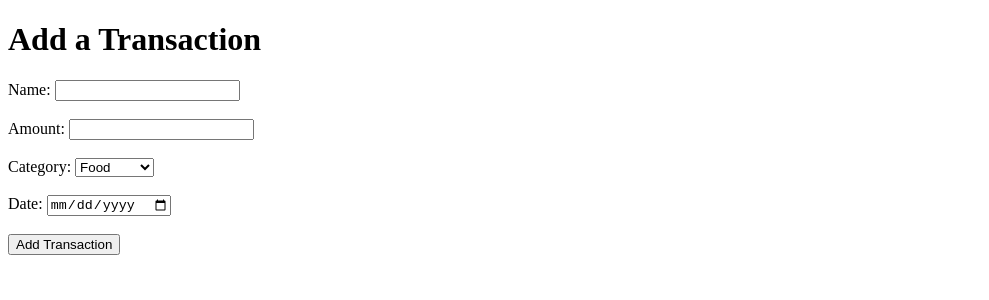
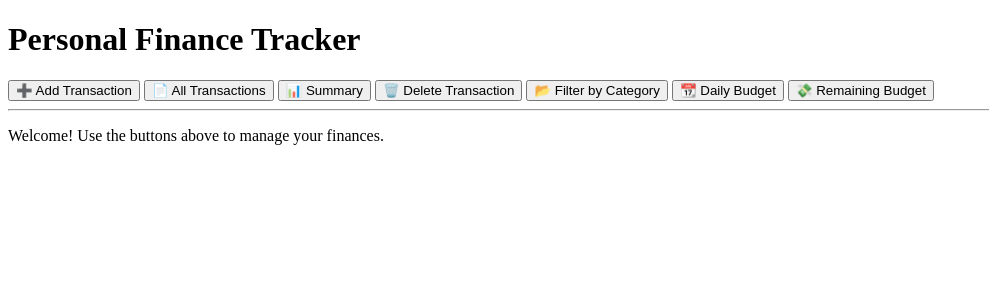
Before and after one commit to Ganga0506/Personal_Finance_Tracker, a FastAPI app: page / in a window 1280 px wide. Shown: the top 300 px of the page, without its empty margins (0-989 px from the left). Run offline with FastAPI, Linux system fonts and the light colour scheme.

Commit message:
Refactor templates and main routes for finance tracker
* Made a base template for consistent layout using Jinja
* Updated all HTML templates to extend the base for cleaner code
* Combined GET and POST in main route for adding transactions
* Show all transactions on the home page
* Added templates for category filter, daily budget, delete, and results
* Improved app structure and user experience

```diff
--- a/App/main.py
+++ b/App/main.py
@@ -46,28 +46,28 @@ templates = Jinja2Templates(directory=os.path.join(BASE_DIR, "templates"))
 
 # 1. Home Page
 @app.get("/")
-def home(request: Request):
-    return templates.TemplateResponse("index.html", {"request": request,})
+def home(request: Request, db: Session = Depends(get_db)):
+    all_txns = transactions.get_all_transactions(db)
+    return templates.TemplateResponse("index.html", {"request": request, "transactions": all_txns})
 
-# 2. Show form to add transaction
-@app.post("/add")
-def add_form(request: Request):
-    categories = transactions.get_categories()
-    return templates.TemplateResponse("add_transaction.html", {
-        "request": request,
-        "categories": categories
-    })
+# 2. Show form on GET to add transaction and also handle POST submission
+@app.api_route("/add", methods=["GET", "POST"])
+def add_transaction(
+    request: Request,
+    db: Session = Depends(get_db),
+    name: str = Form(None),
+    amount: float = Form(None),
+    category: str = Form(None),
+    date: date = Form(None)
+):
+    if request.method == "GET":
+        categories = transactions.get_categories()
+        return templates.TemplateResponse("add_transaction.html", {
+            "request": request,
+            "categories": categories
+        })
 
-# 3. Handle form submission from /add
-def submit_form(
-    request: Request,
-    name: str = Form(...),
-    amount: float = Form(...),
-    category: str = Form(...),
-    date: date = Form(...),
-    db: Session = Depends(get_db)
-):
-    if amount < 0:
+    if amount is not None and amount<0:
         raise HTTPException(status_code=400, detail="Amount cannot be negative")
 
     try:
@@ -82,7 +82,7 @@ def submit_form(
     except Exception as e:
         raise HTTPException(status_code=400, detail=str(e))
 
-# 4. Show all transactions
+# 3. Show all transactions
 @app.get("/transactions")
 def view_transactions(request: Request, db: Session = Depends(get_db)):
     all_txns = transactions.get_all_transactions(db)
@@ -91,18 +91,18 @@ def view_transactions(request: Request, db: Session = Depends(get_db)):
         "transactions": all_txns
     })
 
-# 5. POST transaction (API, not form)
+# 4. POST transaction (API, not form)
 @app.post("/transactions", response_model=TransactionResponse)
 def create_transaction(transaction: TransactionCreate, db: Session = Depends(get_db)):
     txn = transactions.add_transaction(db, **transaction.dict())
     return txn
 
-# 6. Get summary (JSON for now)
+# 5. Get summary (JSON for now)
 @app.get("/summary")
 def get_summary(budget: float, db: Session = Depends(get_db)):
     return transactions.get_summary(db, budget)
 
-# 7. Get categories (JSON)
+# 6. Get categories (JSON)
 @app.get("/categories")
 def get_categories():
     return transactions.get_categories()
--- /dev/null
+++ b/app/templates/base.html
@@ -0,0 +1,22 @@
+<!DOCTYPE html>
+<html lang="en">
+<head>
+    <meta charset="UTF-8" />
+    <title>{% block title %}Personal Finance Tracker{% endblock %}</title>
+</head>
+<body>
+    <h1>Personal Finance Tracker</h1>
+    <nav>
+        <a href="/add"><button>➕ Add Transaction</button></a>
+        <a href="/transactions"><button>📄 All Transactions</button></a>
+        <a href="/summary"><button>📊 Summary</button></a>
+        <a href="/delete"><button>🗑️ Delete Transaction</button></a>
+        <a href="/category"><button>📂 Filter by Category</button></a>
+        <a href="/daily-budget"><button>📆 Daily Budget</button></a>
+        <a href="/remaining-budget"><button>💸 Remaining Budget</button></a>
+    </nav>
+    <hr>
+    {% block content %}
+    {% endblock %}
+</body>
+</html>
--- a/app/templates/index.html
+++ b/app/templates/index.html
@@ -1,32 +1,7 @@
-<!DOCTYPE html>
-<html>
-<head>
-    <title>Personal Finance Tracker</title>
-</head>
-<body>
-    <h1>Add a Transaction</h1>
-    <form method="post">
-        <label>Name:</label>
-        <input type="text" name="name" required><br><br>
+{% extends "base.html" %}
 
-        <label>Amount:</label>
-        <input type="number" name="amount" step="1" min ="0" required><br><br>
+{% block title %}Home{% endblock %}
 
-        <label>Category:</label>
-        <select name="category" required>
-            <option value="Food">Food</option>
-            <option value="Transport">Transport</option>
-            <option value="Fun">Fun</option>
-            <option value="Utilities">Utilities</option>
-            <option value="Health">Health</option>
-            <option value="Misc">Misc</option>
-            <option value="Income">Income</option>
-        </select><br><br>
-
-        <label>Date:</label>
-        <input type="date" name="date" required><br><br>
-
-        <button type="submit">Add Transaction</button>
-    </form>
-</body>
-</html>
+{% block content %}
+<p>Welcome! Use the buttons above to manage your finances.</p>
+{% endblock %}
```
Also changed, not shown: app/templates/category.html (added, +16 -0 lines), app/templates/daily_budget.html (added, +16 -0 lines), app/templates/delete.html (added, +12 -0 lines), app/templates/result.html (added, +8 -0 lines).
